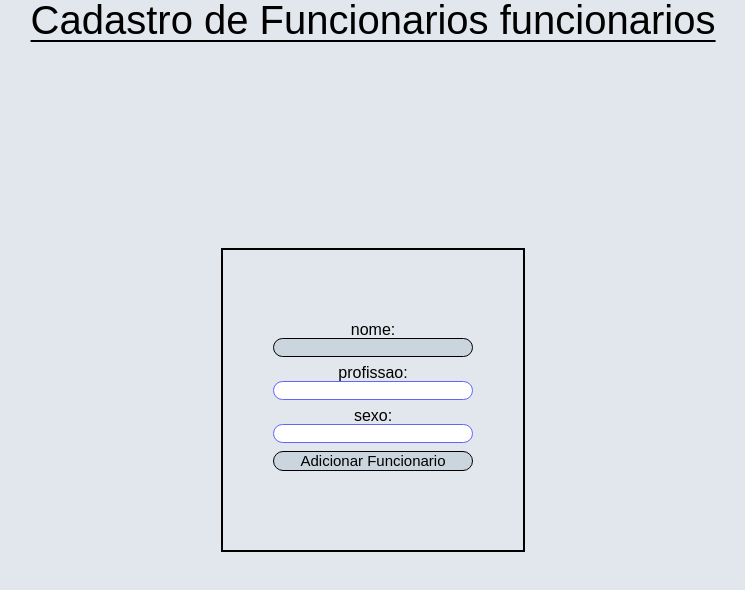
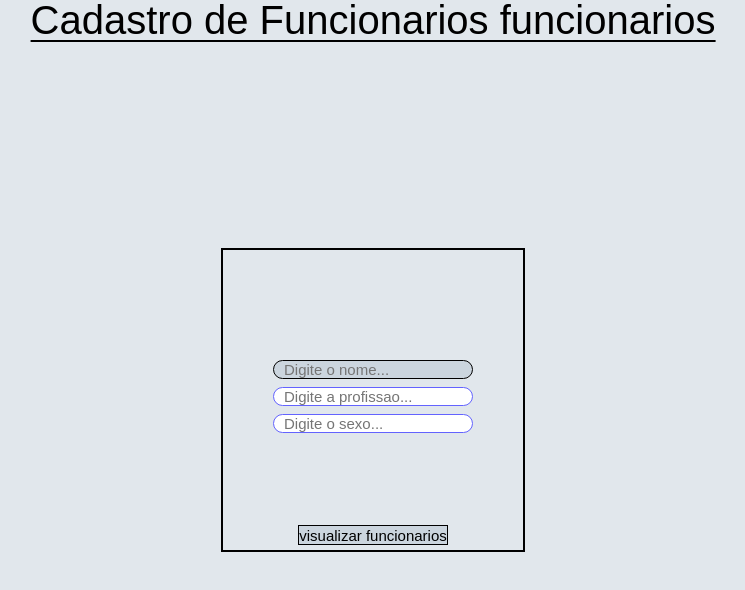
Before and after one commit to coyotedorgado/kamil, an Angular app: page /home/cadastroFun in a window 1280 px wide. Shown: the top 590 px of the page, without its empty margins (267-1012 px from the left). Built offline with nearby package versions, Linux system fonts and the light colour scheme.

Commit message:
finalizado* o lançamento de funcionarios/iniciando a exibiçao dos funcionarios

```diff
--- a/package.json
+++ b/package.json
@@ -18,7 +18,9 @@
     "@angular/platform-browser": "^16.2.0",
     "@angular/platform-browser-dynamic": "^16.2.0",
     "@angular/router": "^16.2.0",
+    "cors": "^2.8.5",
     "mysql2": "^3.6.5",
+    "nodemon": "^3.0.2",
     "rxjs": "~7.8.0",
     "tslib": "^2.3.0",
     "zone.js": "~0.13.0"
--- a/src/app/app.module.ts
+++ b/src/app/app.module.ts
@@ -5,7 +5,7 @@ import { AppRoutingModule } from './app-routing.module';
 import { AppComponent } from './app.component';
 import { HomeComponent } from './pages/home/home.component';
 import { LoginComponent } from './pages/login/LoginComponent';
-import { FormsModule } from '@angular/forms';
+import { FormsModule, ReactiveFormsModule } from '@angular/forms';
 import { LancarCComponent } from './pages/home/lancar-c/lancar-c.component';
 import { CadastroClienteComponent } from './pages/home/cadastro-cliente/cadastro-cliente.component';
 import { CadastroFuncionariosComponent } from './pages/home/cadastro-funcionarios/cadastro-funcionarios.component';
@@ -28,7 +28,8 @@ import { ContasPagarComponent } from './pages/home/contas-pagar/contas-pagar.com
   imports: [
     BrowserModule,
     AppRoutingModule,
-    FormsModule
+    FormsModule,
+    ReactiveFormsModule
   ],
   providers: [],
   bootstrap: [AppComponent]
--- a/src/app/pages/home/cadastro-funcionarios/cadastro-funcionarios.component.html
+++ b/src/app/pages/home/cadastro-funcionarios/cadastro-funcionarios.component.html
@@ -1,21 +1,32 @@
 <div class="body">
     <h1>Cadastro de Funcionarios funcionarios</h1>
     <section class="container">
-        nome:
-        <input (keyup.enter)="alterFocus()" (click)="zerar()" class="inputs content" type="text">
-        profissao:
-        <input (keyup.enter)="alterFocus()" (click)="zerar1()" type="text" class="content datalist" list="lista-p">
+        <form (ngSubmit)="teste()" [formGroup]="form" #formDir="ngForm">
+        <input formControlName="nome" required id="input1" placeholder="Digite o nome..." (keyup.enter)="alterFocus()" (click)="zerar()" class="inputs content" type="text">
+        <input formControlName="profissao" required id="input2" placeholder="Digite a profissao..." (keyup.enter)="alterFocus()" (click)="zerar1()" type="text" class="content datalist" list="lista-p">
         <datalist id="lista-p">
             <option value="cabeleireira">cabeleireira</option>
             <option value="manicure">manicure</option>
             <option value="esteticista">esteticista</option>
+            <option value="caixa">caixa</option>
         </datalist>
-        sexo:
-        <input (keyup.enter)="alterFocus()" (click)="zerar2()" class="content datalist" list="lista-s" type="text">
+        <input formControlName="sexo" required id="input3" placeholder="Digite o sexo..." maxlength="1" (keyup.enter)="alterFocus()" (click)="zerar2()" class="content datalist" list="lista-s" type="text">
         <datalist id="lista-s">
-            <option value="f">f</option>
-            <option value="m">m</option>
+            <option value="f">feminino</option>
+            <option value="m">masculino</option>
         </datalist>
-        <button (keyup.enter)="alterFocus()" class="content">Adicionar Funcionario</button>
+        <button *ngIf="form.controls.nome.valid && form.controls.profissao.valid && form.controls.sexo.valid" (keyup.enter)="alterFocus()" type="submit" class="content">Adicionar Funcionario</button>
+        </form>
+        <p class="msgError" *ngIf="msgError">A funcionaria {{funcRepetido}} ja esta cadastrada</p>
+        <div *ngIf="(form.controls.nome.invalid && form.controls.nome.touched)">
+            Nome é obrigatório.
+          </div>
+          <div *ngIf="form.controls.profissao.invalid && form.controls.profissao.touched">
+            Profissão é obrigatória.
+          </div>
+          <div *ngIf="form.controls.sexo.invalid && form.controls.sexo.touched">
+            Sexo é obrigatório.
+          </div>
+          <button class="funcionarios">visualizar funcionarios</button>
     </section>
 </div>
--- a/src/app/pages/home/cadastro-funcionarios/cadastro-funcionarios.component.scss
+++ b/src/app/pages/home/cadastro-funcionarios/cadastro-funcionarios.component.scss
@@ -54,3 +54,14 @@ button{
     font-size: 15px;
     border: 1px solid;
 }
+.msgError{
+    color: red;
+}
+form{
+    width: min-content;
+}
+.funcionarios{
+    position: absolute;
+    bottom: 0;
+    margin-bottom: 5px;
+}
--- a/src/app/pages/home/cadastro-funcionarios/cadastro-funcionarios.component.ts
+++ b/src/app/pages/home/cadastro-funcionarios/cadastro-funcionarios.component.ts
@@ -1,4 +1,6 @@
 import { Component, OnInit } from '@angular/core';
+import { FormBuilder, FormGroup, Validators, AbstractControl, FormControl} from '@angular/forms';
+import { __values } from 'tslib';
 
 @Component({
   selector: 'app-cadastro-funcionarios',
@@ -7,11 +9,70 @@ import { Component, OnInit } from '@angular/core';
 })
 export class CadastroFuncionariosComponent implements OnInit {
   public count: number = 0;
-  public elements = document.getElementsByClassName("content")
-  constructor() {}
+  public elements = document.getElementsByClassName("content");
+  public funcRepetido = '';
+  public msgError = false;
+
+  constructor(private fb: FormBuilder) {}
+  form = this.fb.group({
+    nome: ['', Validators.required],
+    profissao: ['', Validators.required],
+    sexo: ['', Validators.required]
+  })
   ngOnInit(): void {
     var inputElement = this.elements[0] as HTMLElement
     inputElement.focus()
+
+  }
+  resetForm() {
+    this.form.setValue({
+      nome: '',
+      profissao: '',
+      sexo: ''
+    })
+  }
+  public teste() {
+    var nomeIgual = 0;
+    fetch(`http://localhost:3000/funcionarios`)
+          .then((res)=>{
+            return res.json()
+          })
+          .then(data => {
+            console.log(data)
+            for(let i = 0; i < data.length; i++){
+              if(data[i].nome == this.form.value.nome){
+                nomeIgual = nomeIgual + 1
+              }
+            }
+            if(nomeIgual == 0) {
+              console.log('tudo certo')
+              fetch(`http://localhost:3000/addFuncio/${this.form.value.nome}/${this.form.value.profissao}/${this.form.value.sexo}`)
+              .then((res)=> {
+                return res.json
+              })
+              .then(data => {
+                console.log(data)
+              })
+            }else{
+              this.funcRepetido = this.form.value.nome!
+              this.form.setValue({
+                nome: '',
+                profissao: '',
+                sexo: ''
+              })
+              this.msgError = true
+              console.log('tudo errado')
+            }
+            this.form.setValue({
+              nome: '',
+              profissao: '',
+              sexo: ''
+            })
+          })
+  }
+  public exibir() {
+    this.count = 2
+    this.alterFocus()
   }
   //zerar o contador para evitar bug de chamar o caso 3 do swith
   public zerar() {
@@ -41,6 +102,12 @@ export class CadastroFuncionariosComponent implements OnInit {
       case 3:
         var inputElement = this.elements[3] as HTMLElement
         inputElement.focus()
+          // var button1: any = document.getElementById("input1")
+          // var button2: any = document.getElementById("input2")
+          // var button3: any = document.getElementById("input3")
+          // button1.value = ''
+          // button2.value = ''
+          // button3.value = ''
         break
     }
   }
```
Also changed, not shown: server.js (+21 -4 lines), 1 other file (tests, documents, lock files or other folders).
